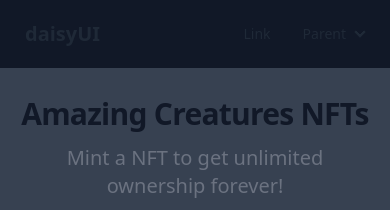
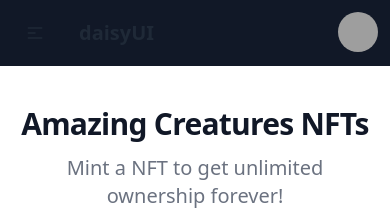
Before and after one commit to gnmjafari/nft-marketplace, a Next.js app: page / in a window 390 px wide. Shown: the top 210 px of the page. Built offline with nearby package versions, Linux system fonts and the light colour scheme; grey boxes are pictures that could not be loaded.

Commit message:
fix layout

```diff
--- a/app/layout.tsx
+++ b/app/layout.tsx
@@ -26,7 +26,7 @@ export default function RootLayout({
   return (
     <html lang="en">
       <body
-        className={`${geistSans.variable} ${geistMono.variable} antialiased bg-gray-700  `}
+        className={`${geistSans.variable} ${geistMono.variable} antialiased `}
       >
         {children}
       </body>
--- /dev/null
+++ b/app/nft/create/page.tsx
@@ -0,0 +1,12 @@
+import { BaseLayout } from "@/components";
+import { NextPage } from "next";
+
+const NftCreate: NextPage = () => {
+  return (
+    <BaseLayout>
+      <div>NftCreate</div>
+    </BaseLayout>
+  );
+};
+
+export default NftCreate;
--- a/app/page.tsx
+++ b/app/page.tsx
@@ -1,25 +1,23 @@
 import { NextPage } from "next";
-import RootLayout from "./layout";
-import { Navbar, NftList } from "@/components";
+import { BaseLayout, NftList } from "@/components";
 import nfts from "../content/meta.json";
 import { nftMeta } from "@/types/nft";
 
 const Home: NextPage = () => {
   return (
-    <RootLayout>
-      <Navbar />
-      <div className="relative py-24 max-w-7xl mx-auto px-4 space-y-8 sm:px-6 lg:px-8">
+    <BaseLayout>
+      <div className="relative">
         <div className="text-center">
-          <h2 className="text-3xl tracking-tight font-extrabold text-gray-900 sm:text-4xl">
+          <div className="text-3xl tracking-tight font-extrabold text-gray-900 sm:text-4xl">
             Amazing Creatures NFTs
-          </h2>
+          </div>
           <p className="mt-3 max-w-2xl mx-auto text-xl text-gray-500 sm:mt-4">
             Mint a NFT to get unlimited ownership forever!
           </p>
         </div>
         <NftList nfts={nfts as nftMeta[]} />
       </div>
-    </RootLayout>
+    </BaseLayout>
   );
 };
 
--- /dev/null
+++ b/components/baseLayout/index.tsx
@@ -0,0 +1,19 @@
+import Navbar from "../navbar";
+import { FunctionComponent, ReactNode } from "react";
+
+type props = {
+  children: ReactNode;
+};
+
+const BaseLayout: FunctionComponent<props> = ({ children }) => {
+  return (
+    <>
+      <Navbar />
+      <div className="py-10 max-w-7xl mx-auto px-4 space-y-8 sm:px-6 lg:px-8">
+        {children}
+      </div>
+    </>
+  );
+};
+
+export default BaseLayout;
--- a/components/index.ts
+++ b/components/index.ts
@@ -1,3 +1,4 @@
 export { default as NftItem } from "./nft/item";
 export { default as NftList } from "./nft/list";
 export { default as Navbar } from "./navbar";
+export { default as BaseLayout } from "./baseLayout";
--- a/components/navbar/index.tsx
+++ b/components/navbar/index.tsx
@@ -1,30 +1,100 @@
 import { FunctionComponent } from "react";
+import Link from "next/link";
+
+const navigation = [
+  { name: "Marketplace", href: "/", current: true },
+  { name: "Create", href: "/nft/create", current: true },
+];
 
 const Navbar: FunctionComponent = () => {
   return (
-    <div className="navbar bg-gray-900 fixed z-50">
-      <div className="flex-1">
+    <div className="navbar bg-gray-900">
+      <div className="navbar-start">
+        <div className="dropdown">
+          <div tabIndex={0} role="button" className="btn btn-ghost lg:hidden">
+            <svg
+              xmlns="http://www.w3.org/2000/svg"
+              className="h-5 w-5"
+              fill="none"
+              viewBox="0 0 24 24"
+              stroke="currentColor"
+            >
+              <path
+                strokeLinecap="round"
+                strokeLinejoin="round"
+                strokeWidth="2"
+                d="M4 6h16M4 12h8m-8 6h16"
+              />
+            </svg>
+          </div>
+          <ul
+            tabIndex={0}
+            className="menu menu-sm dropdown-content bg-base-100 rounded-box z-[1] mt-3 w-52 p-2 shadow"
+          >
+            <li>
+              <a>Item 1</a>
+            </li>
+            <li>
+              <a>Parent</a>
+              <ul className="p-2">
+                <li>
+                  <a>Submenu 1</a>
+                </li>
+                <li>
+                  <a>Submenu 2</a>
+                </li>
+              </ul>
+            </li>
+            <li>
+              <a>Item 3</a>
+            </li>
+          </ul>
+        </div>
         <a className="btn btn-ghost text-xl">daisyUI</a>
       </div>
-      <div className="flex-none">
+      <div className="navbar-center hidden lg:flex">
         <ul className="menu menu-horizontal px-1">
+          {navigation.map((menu, key) => {
+            return (
+              <li key={key}>
+                <Link href={menu.href}>{menu.name}</Link>
+              </li>
+            );
+          })}
+        </ul>
+      </div>
+      <div className="navbar-end">
+        <div className="dropdown dropdown-end">
+          <div
+            tabIndex={0}
+            role="button"
+            className="btn btn-ghost btn-circle avatar"
+          >
+            <div className="w-10 rounded-full">
+              <img
+                alt="Tailwind CSS Navbar component"
+                src="https://img.daisyui.com/images/stock/photo-1534528741775-53994a69daeb.webp"
+              />
+            </div>
+          </div>
+          <ul
+            tabIndex={0}
+            className="menu menu-sm dropdown-content bg-base-100 rounded-box z-[1] mt-3 w-52 p-2 shadow"
+          >
             <li>
-            <a>Link</a>
+              <a className="justify-between">
+                Profile
+                <span className="badge">New</span>
+              </a>
             </li>
             <li>
-            <details>
-              <summary>Parent</summary>
-              <ul className="bg-base-100 rounded-t-none p-2">
-                <li>
-                  <a>Link 1</a>
+              <a>Settings</a>
             </li>
             <li>
-                  <a>Link 2</a>
+              <a>Logout</a>
             </li>
           </ul>
-            </details>
-          </li>
-        </ul>
+        </div>
       </div>
     </div>
   );
```
Lines whose indentation alone changed are shown as unchanged.
